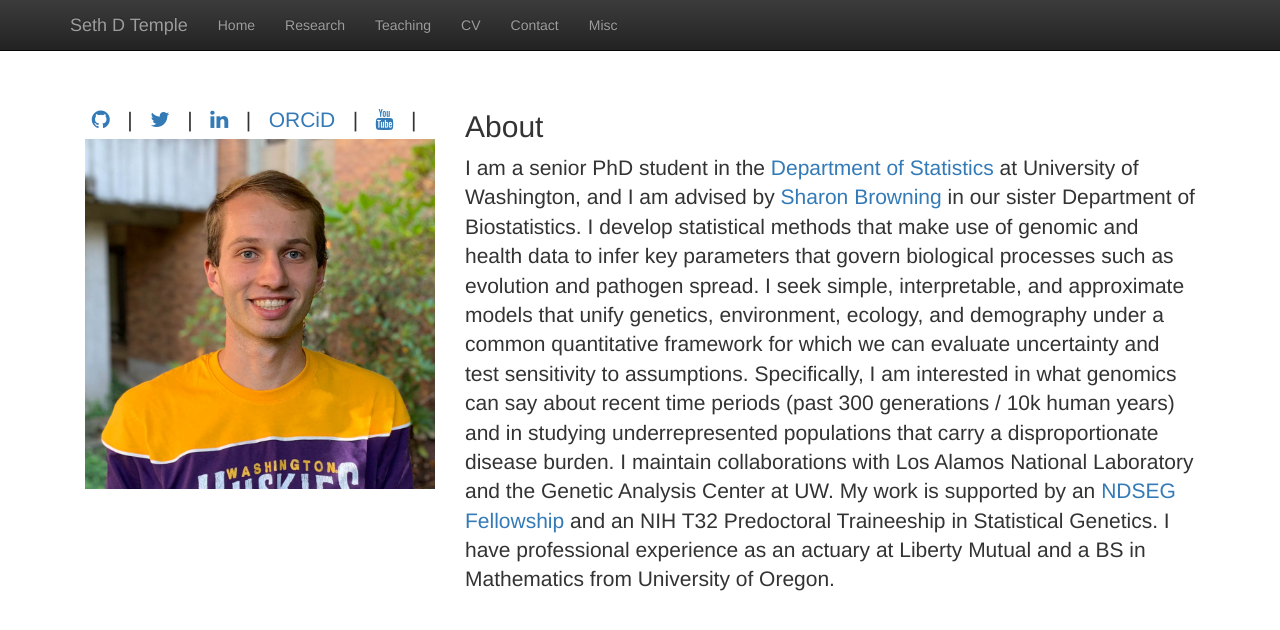
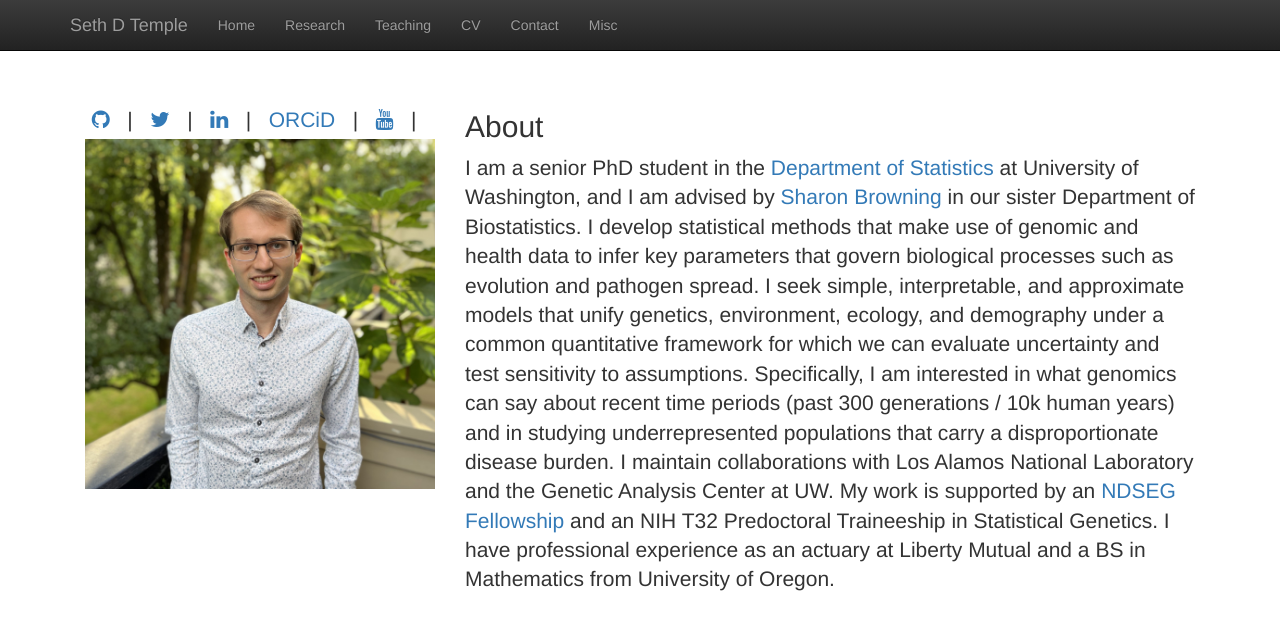
Before and after one commit to sdtemple/sdtemple.github.io, a Jekyll site: the page built from index.html, in a window 1280 px wide. Shown: the top 630 px of the page. Built offline with Jekyll 4.4.1, drawn with Linux system fonts in a browser that asks for light colours; nearby versions of some CDN libraries; library files that are not in the unit come from our copies.

Commit message:
Update index.html

```diff
--- a/index.html
+++ b/index.html
@@ -20,7 +20,7 @@ title:  'Seth D Temple'
          </p></center>
 
   </div>
-  <img class="featurette-image img-responsive" src="images/me.jpg">
+  <img class="featurette-image img-responsive" src="images/me4.jpg">
 </div>
 
 
```
